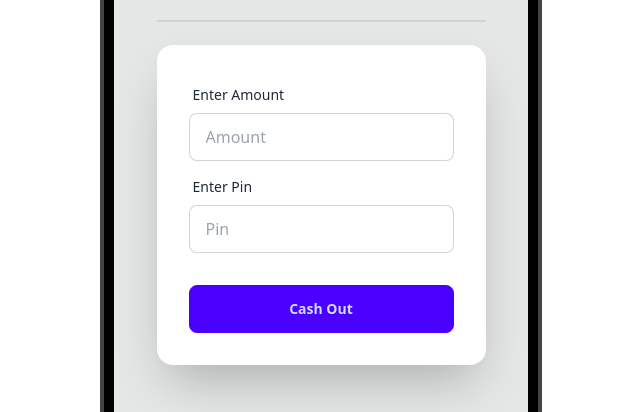
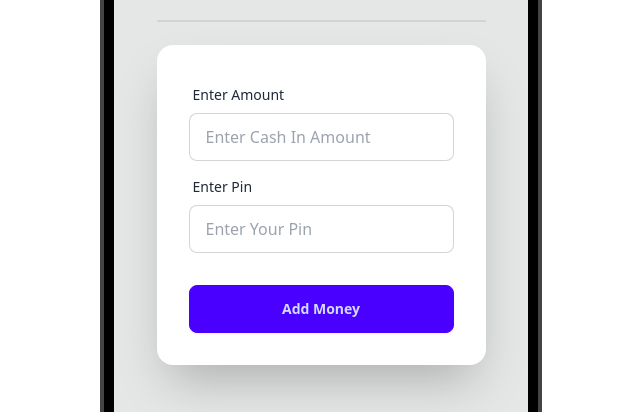
Before and after one commit to Shams-Joha/Simple-MFS-App, a plain HTML site: page home.html in a window 1280 px wide. Shown: the part 338-750 px from the top of the page, without its empty margins (319-959 px from the left). Drawn offline with nearby package versions, Linux system fonts and the light colour scheme.

Commit message:
Finished Toggle Section

```diff
--- a/home.html
+++ b/home.html
@@ -29,26 +29,26 @@
 
                         <!-- User Action Button -->
                          <div>
-                            <button class="btn btn-lg">Add Money</button>
-                            <button  class="btn btn-lg">Cash Out</button>
+                            <button id="toggle-cash-in" class="btn btn-lg">Add Money</button>
+                            <button id="toggle-cash-out" class="btn btn-lg">Cash Out</button>
 
                          </div>
                          <!-- Divider -->
                          <div class="divider"></div>
                          <!-------------------- Add Money Form Starts---------------- -->
-                         <div hidden class="card bg-base-100 w-full max-w-sm shrink-0 shadow-2xl">
+                         <div id="cashin-section" class="card bg-base-100 w-full max-w-sm shrink-0 shadow-2xl">
                             <form class="card-body">
                               <div class="form-control">
                                 <label class="label">
                                   <span class="label-text">Enter Amount</span>
                                 </label>
-                                <input id="in-amount" type="text" placeholder="Amount" class="input input-bordered" autocomplete="off" required />
+                                <input id="in-amount" type="text" placeholder="Enter Cash In Amount" class="input input-bordered" autocomplete="off" required />
                               </div>
                               <div class="form-control">
                                 <label class="label">
                                   <span class="label-text">Enter Pin</span>
                                 </label>
-                                <input id="in-pass" type="password" placeholder="Pin" class="input input-bordered" required />
+                                <input id="in-pass" type="password" placeholder="Enter Your Pin" class="input input-bordered" required />
 
                               </div>
                               <div class="form-control mt-6">
@@ -59,19 +59,19 @@
                           <!------------------------- Add Money Form Ends--------------- -->
 
                           <!-------------------- Cash Out Form Starts---------------- -->
-                         <div class="card bg-base-100 w-full max-w-sm shrink-0 shadow-2xl">
+                         <div id="cashout-section" hidden class="card bg-base-100 w-full max-w-sm shrink-0 shadow-2xl">
                             <form class="card-body">
                               <div class="form-control">
                                 <label class="label">
                                   <span class="label-text">Enter Amount</span>
                                 </label>
-                                <input id="in-cashout-amount" type="text" placeholder="Amount" class="input input-bordered" autocomplete="off" required />
+                                <input id="in-cashout-amount" type="text" placeholder="Enter Cashout Amount" class="input input-bordered" autocomplete="off" required />
                               </div>
                               <div class="form-control">
                                 <label class="label">
                                   <span class="label-text">Enter Pin</span>
                                 </label>
-                                <input id="in-cashout-pass" type="password" placeholder="Pin" class="input input-bordered" required />
+                                <input id="in-cashout-pass" type="password" placeholder="Enter Pin" class="input input-bordered" required />
 
                               </div>
                               <div class="form-control mt-6">
@@ -91,6 +91,7 @@
     <script src="js/home.js">
 
     </script>
+    <script src="js/features.js"></script>
 
 </body>
 
--- /dev/null
+++ b/js/features.js
@@ -0,0 +1,10 @@
+//cash out toggle
+document.getElementById('toggle-cash-out').addEventListener('click',function(){
+    document.getElementById('cashin-section').setAttribute('hidden',true);
+    document.getElementById('cashout-section').removeAttribute('hidden');
+})
+//cash in toggle
+document.getElementById('toggle-cash-in').addEventListener('click',function(){
+    document.getElementById('cashout-section').setAttribute('hidden',true);
+    document.getElementById('cashin-section').removeAttribute('hidden');
+})
--- a/js/home.js
+++ b/js/home.js
@@ -47,4 +47,5 @@ document.getElementById('btn-cashout').addEventListener('click', function (event
 function resetValues(num1, num2){
     document.getElementById(num1).value = "";
     document.getElementById(num2).value = "";
+
 }
```
